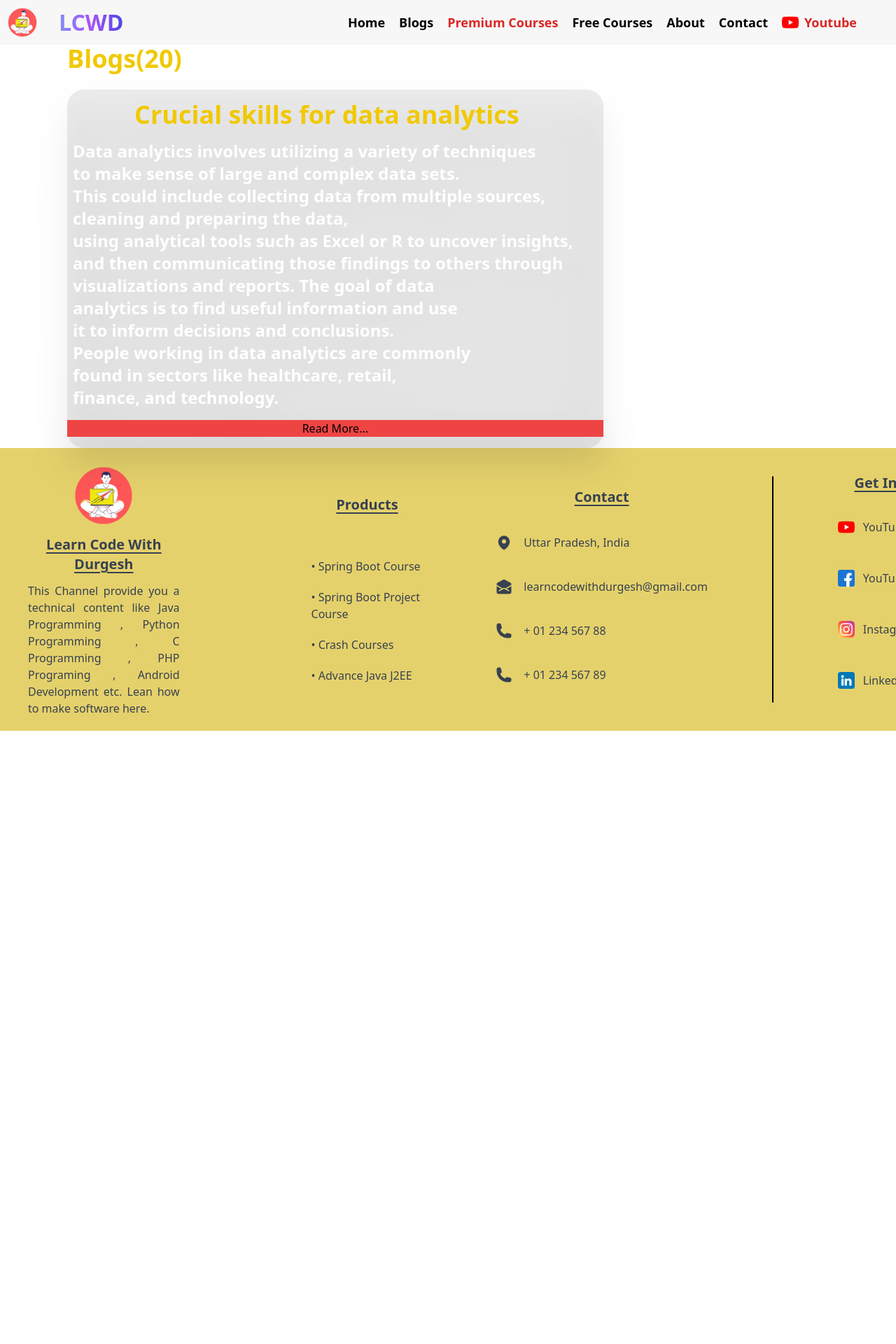
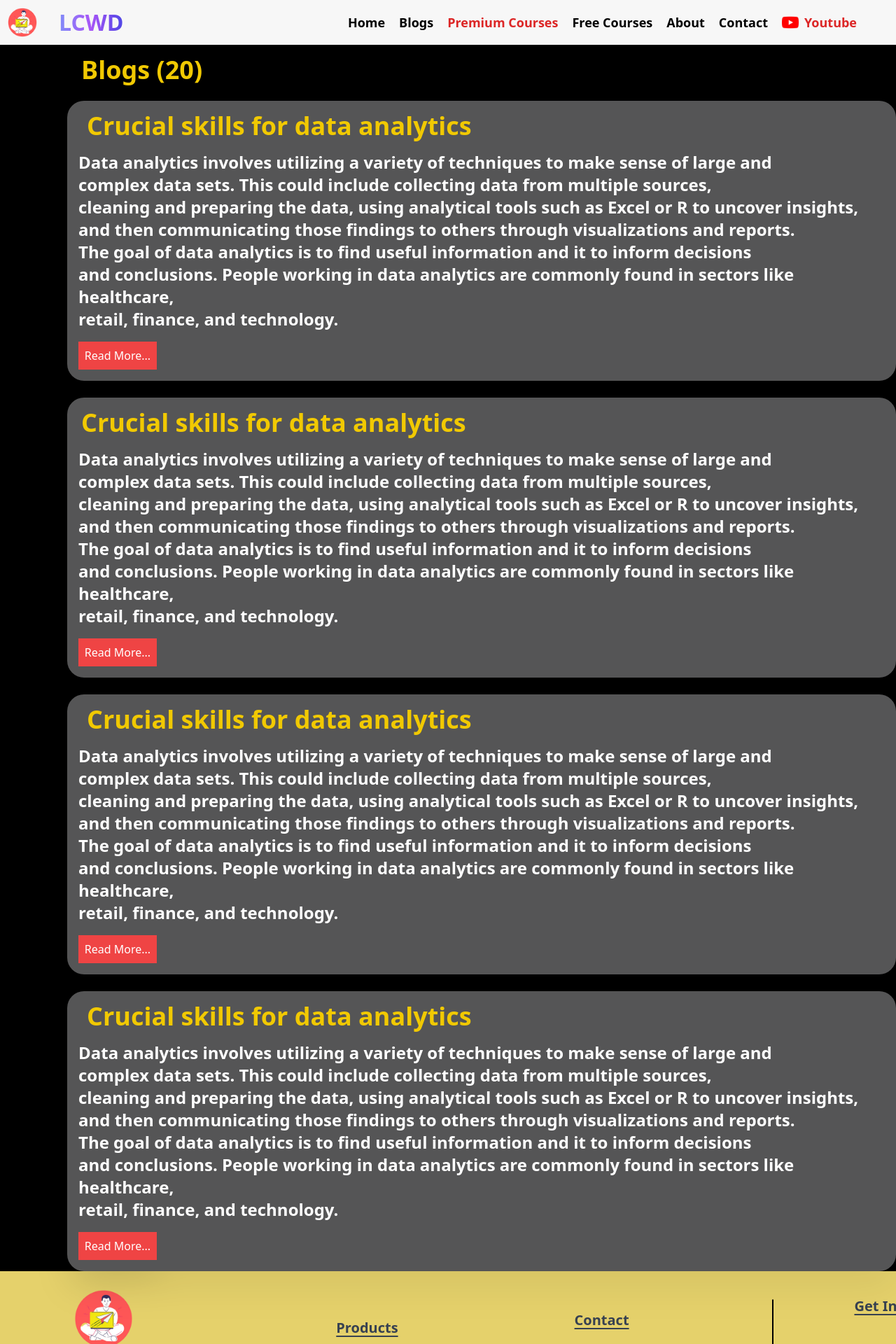
Before and after one commit to Gautam0104/office-project-lcwd-website-, a Next.js app: page /blogs in a window 1280 px wide. Shown: the top 1920 px of the page at 70% size. Before the commit the page ends 1044 px from the top, so only its background shows below. Built offline with nearby package versions, Linux system fonts and the light colour scheme.

Commit message:
save commit

```diff
--- a/components/Blogs.js
+++ b/components/Blogs.js
@@ -3,29 +3,95 @@ import React from 'react'
 const Blogs = () => {
   return (
     <div>
-       <div className="z-40 mx-auto  flex flex-col justify-center bg-cover  " >
-       <h1 className="mr-6 text-primary-dark text-2xl lg:text-4xl font-semibold px-5 lg:px-24">
-Blogs(20)
+       <div className="z-40 mx-auto  flex flex-col justify-center bg-cover bg-black " >
+       <h1 className="ml-24 mt-4  text-primary-dark text-4xl lg:text-4xl font-semibold px-5 ">
+Blogs (20)
 </h1>
 <div className="rounded-3xl drop-shadow-2xl w-80 lg:w-fit ml-24  bg-zinc-400/30 lg:bg-zinc-300/40 backdrop-blur-2xl py-4 mt-6 ">
-<h1 className="mr-6 text-primary-dark text-2xl lg:text-4xl font-semibold px-5 lg:px-24">
+<h1 className=" ml-2 text-primary-dark text-2xl lg:text-4xl font-semibold px-5 ">
 Crucial skills for data analytics
 </h1>
-<h1 className="ml-2 text-white px-5 lg:px-0 font-semibold lg:text-2xl my-4 ">
-Data analytics involves utilizing a variety of techniques <br />
-to make sense of large and complex data sets.<br />
+<h1 className="ml-4 text-white px-5 lg:px-0 font-semibold lg:text-2xl my-4 mr-4">
+Data analytics involves utilizing a variety of techniques
+to make sense of  large and  <br />complex data sets.
  This could include collecting data from multiple sources,<br />
-  cleaning and preparing the data, <br />
-  using analytical tools such as Excel or R to uncover insights, <br />
-  and then communicating those findings to others through <br />
-  visualizations and reports. The goal of data <br />
-  analytics is to find useful information and use<br />
-   it to inform decisions and conclusions. <br />
-   People working in data analytics are commonly<br />
-    found in sectors like healthcare, retail,<br />
+  cleaning and preparing the data,
+  using analytical tools such as Excel or R  to uncover insights, <br />
+  and then communicating those findings to others through
+  visualizations and reports. <br /> The goal of data
+  analytics is to find useful information and
+   it to inform decisions  <br /> and conclusions.
+   People working in data analytics are commonly
+    found in sectors like healthcare,  <br />retail,
      finance, and technology.
 </h1>
-<div className="text-center bg-red-500 hover:bg-red-600">
+<div className="text-center bg-red-500 hover:bg-red-600 w-28 ml-4  py-2 lg:text-1xl text-white">
+    <a href="">Read More...</a>
+</div>
+    </div>
+    <div className="rounded-3xl drop-shadow-2xl w-80 lg:w-fit ml-24  bg-zinc-400/30 lg:bg-zinc-300/40 backdrop-blur-2xl py-4 mt-6 ">
+<h1 className="  text-primary-dark text-2xl lg:text-4xl font-semibold px-5 ">
+Crucial skills for data analytics
+</h1>
+<h1 className="ml-4 text-white px-5 lg:px-0 font-semibold lg:text-2xl my-4 mr-4">
+Data analytics involves utilizing a variety of techniques
+to make sense of  large and  <br />complex data sets.
+ This could include collecting data from multiple sources,<br />
+  cleaning and preparing the data,
+  using analytical tools such as Excel or R  to uncover insights, <br />
+  and then communicating those findings to others through
+  visualizations and reports. <br /> The goal of data
+  analytics is to find useful information and
+   it to inform decisions  <br /> and conclusions.
+   People working in data analytics are commonly
+    found in sectors like healthcare,  <br />retail,
+     finance, and technology.
+</h1>
+<div className="text-center bg-red-500 hover:bg-red-600 w-28 ml-4  py-2 lg:text-1xl text-white">
+    <a href="">Read More...</a>
+</div>
+    </div>
+    <div className="rounded-3xl drop-shadow-2xl w-80 lg:w-fit ml-24  bg-zinc-400/30 lg:bg-zinc-300/40 backdrop-blur-2xl py-4 mt-6 ">
+<h1 className=" ml-2 text-primary-dark text-2xl lg:text-4xl font-semibold px-5 ">
+Crucial skills for data analytics
+</h1>
+<h1 className="ml-4 text-white px-5 lg:px-0 font-semibold lg:text-2xl my-4 mr-4">
+Data analytics involves utilizing a variety of techniques
+to make sense of  large and  <br />complex data sets.
+ This could include collecting data from multiple sources,<br />
+  cleaning and preparing the data,
+  using analytical tools such as Excel or R  to uncover insights, <br />
+  and then communicating those findings to others through
+  visualizations and reports. <br /> The goal of data
+  analytics is to find useful information and
+   it to inform decisions  <br /> and conclusions.
+   People working in data analytics are commonly
+    found in sectors like healthcare,  <br />retail,
+     finance, and technology.
+</h1>
+<div className="text-center bg-red-500 hover:bg-red-600 w-28 ml-4  py-2 lg:text-1xl text-white">
+    <a href="">Read More...</a>
+</div>
+    </div>
+    <div className="rounded-3xl drop-shadow-2xl w-80 lg:w-fit ml-24  bg-zinc-400/30 lg:bg-zinc-300/40 backdrop-blur-2xl py-4 mt-6 ">
+<h1 className=" ml-2 text-primary-dark text-2xl lg:text-4xl font-semibold px-5 ">
+Crucial skills for data analytics
+</h1>
+<h1 className="ml-4 text-white px-5 lg:px-0 font-semibold lg:text-2xl my-4 mr-4 ">
+Data analytics involves utilizing a variety of techniques
+to make sense of  large and  <br />complex data sets.
+ This could include collecting data from multiple sources,<br />
+  cleaning and preparing the data,
+  using analytical tools such as Excel or R  to uncover insights, <br />
+  and then communicating those findings to others through
+  visualizations and reports. <br /> The goal of data
+  analytics is to find useful information and
+   it to inform decisions  <br /> and conclusions.
+   People working in data analytics are commonly
+    found in sectors like healthcare,  <br />retail,
+     finance, and technology.
+</h1>
+<div className="text-center bg-red-500 hover:bg-red-600 w-28 ml-4  py-2 lg:text-1xl text-white">
     <a href="">Read More...</a>
 </div>
     </div>
--- a/components/Hero.js
+++ b/components/Hero.js
@@ -1,9 +1,20 @@
 import React from 'react'
+import HeroSection from './HeroSection'
+import Motivation from './Motivation'
 
+import Video from './Video'
 const Hero = () => {
   return (
-    <div>
-        <h1>this is hero</h1>
+
+        <div>
+
+
+   <HeroSection />
+   <Motivation />
+   <Video />
+
+
+
 
     </div>
   )
--- a/components/Navbar.js
+++ b/components/Navbar.js
@@ -36,7 +36,7 @@ const Navbar = () => {
           </svg>
         </div>
         <div className="hidden lg:flex flex-row cursor-default text-lg  font-semibold mr-12">
-<NavLink className="mr-5 h-fit my-auto transition-all ease-linear hover:text-primary-dark hover:-translate-y-1" href="/home">Home</NavLink>
+<NavLink className="mr-5 h-fit my-auto transition-all ease-linear hover:text-primary-dark hover:-translate-y-1" href="/">Home</NavLink>
 <NavLink className=" h-fit my-auto transition-all ease-linear hover:text-primary-dark " href="/blogs">
 <h1 className="mr-5 h-fit my-auto transition-all ease-linear hover:text-primary-dark hover:-translate-y-1">Blogs</h1>
 </NavLink>
@@ -83,7 +83,7 @@ const Navbar = () => {
 <NavLink className="flex flex-row" href="/" onClick={hideMenu}>
 <h1 className="mx-auto w-fit text-lg font-semibold">Home</h1>
 </NavLink>
-<NavLink className="flex flex-row" href='/about' onClick={hideMenu}>
+<NavLink className="flex flex-row" href='/blogs' onClick={hideMenu}>
 <h1 className="mx-auto w-fit text-lg font-semibold flex-row">Blogs</h1>
 </NavLink>
 
--- a/pages/home.js
+++ /dev/null
@@ -1,14 +0,0 @@
-import React from 'react'
-import Home from '@/components/Home';
-
-
-const home = () => {
-  return (
-    <div className='mt-16'>
-
-           <Home />
-    </div>
-  )
-}
-
-export default home
--- a/pages/index.js
+++ b/pages/index.js
@@ -1,9 +1,9 @@
 import Head from 'next/head'
-import Image from 'next/image'
+
 import { Inter } from '@next/font/google'
+import Hero from '@/components/Hero'
 
-import Navbar from '@/components/Navbar'
-import Footer from '@/components/Footer'
+
 
 const inter = Inter({ subsets: ['latin'] })
 
@@ -16,7 +16,9 @@ export default function Home() {
         <meta name="viewport" content="width=device-width, initial-scale=1" />
         <link rel="icon" href="/favicon.ico" />
       </Head>
-
+ <div className='mt-16'>
+ <Hero />
+ </div>
 
     </div>
   )
```
